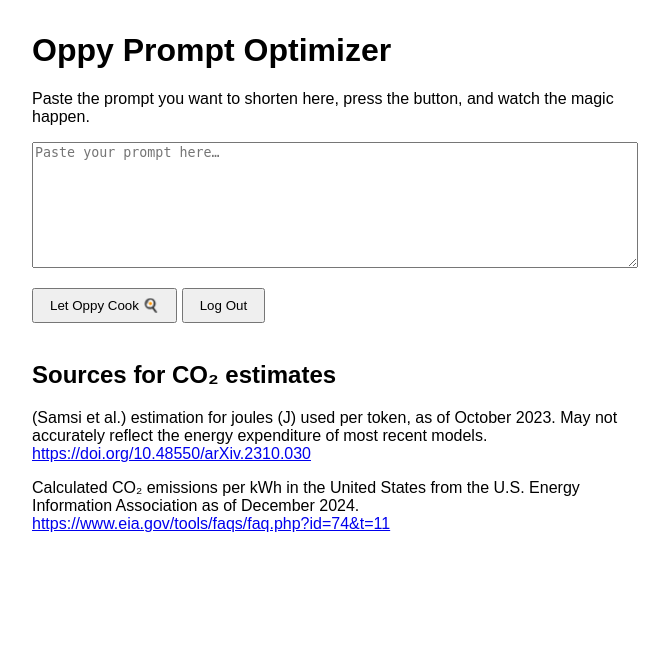
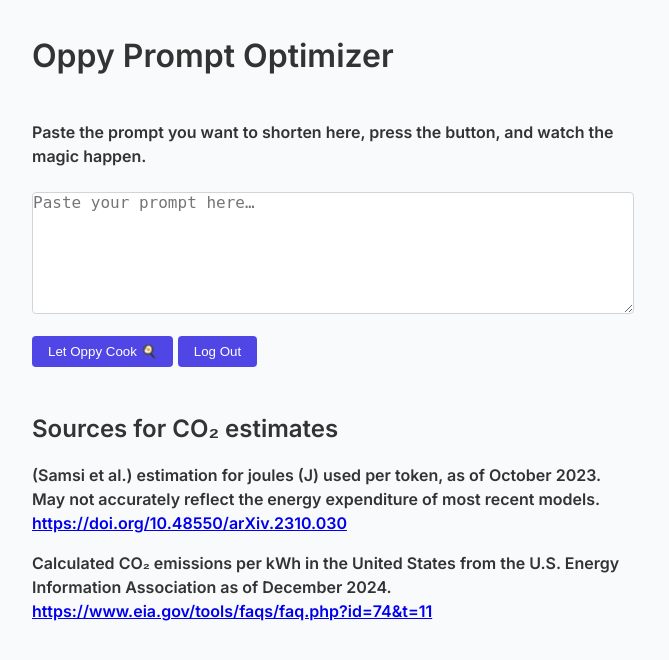
Before and after one commit to noahninja375/Oppy, a Flask app: page / in a window 1280 px wide. Shown: the top 660 px of the page, without its empty margins (308-977 px from the left). Run offline with Flask 3, Linux system fonts and the light colour scheme; the visitor is signed in with stand-in values (Sample User, id 1).

Commit message:
Updated 5/29

```diff
--- a/static/style.css
+++ b/static/style.css
@@ -20,6 +20,53 @@ body { font-family: sans-serif; max-width: 600px; margin: 2rem auto; }
 @keyframes indeterminate {
   0%   { transform: translateX(-100%); }
   100% { transform: translateX(100%); }
+}
+
+:root {
+  --color-primary: #4f46e5;
+  --color-accent: #10b981;
+  --color-bg: #f9fafb;
+  --color-text: #111827;
+}
+
+textarea {
+  width: 100%;
+  border: 1px solid #d1d5db;
+  border-radius: 4px;
+  padding: var(--space-sm);
+  font-size: 1rem;
+}
+textarea:focus {
+  outline: none;
+  border-color: var(--color-primary);
+  box-shadow: 0 0 0 2px rgba(79,70,229,0.2);
+}
+
+body {
+  background: var(--color-bg);
+}
+button {
+  background: var(--color-primary);
+  color: #fff;
+  border: none;
+  border-radius: 4px;
+  padding: var(--space-sm) var(--space-md);
+  cursor: pointer;
+}
+button:hover {
+  background: #4338ca;
+}
+
+
+
+body {
+  font-family: 'Inter', sans-serif;
+  color: #333;
+  line-height: 1.5;
+}
+h1, h2, h3, h4, p {
+  font-weight: 600;
+  margin-bottom: var(--space-md);
 }
 
 textarea { width: 100%; height: 120px; margin-bottom: 1rem; }
--- a/templates/index.html
+++ b/templates/index.html
@@ -3,6 +3,7 @@
 <head>
   <meta charset="UTF-8" />
   <link rel="stylesheet" href="static/style.css">
+  <link href="https://fonts.googleapis.com/css2?family=Inter:wght@400;600&display=swap" rel="stylesheet">
   <title>OppyBot</title>
   <!--
   <style>
@@ -40,7 +41,9 @@
   <audio id="heal-sound" src="/static/111-pokemon-recovery.mp3" preload="auto"></audio>
 
   <h1>Oppy Prompt Optimizer</h1>
+  <br>
   <p>Paste the prompt you want to shorten here, press the button, and watch the magic happen.</p>
+  <br>
   <progress id="loadingBar" max="100"></progress>
 
   <textarea id="promptInput" placeholder="Paste your prompt here…"></textarea>
@@ -74,15 +77,20 @@
   -->
 <br>
 <button onclick="optimize()">Let Oppy Cook 🍳</button>
+<button onclick=logout()>Log Out</button>
 
 <div id="result">
   <h2 id="currentPrompt">Optimized Prompt</h2>
+  <p>Select the one you want!</p>
   <h4 id="avg">Average tokens saved (0%)</h4>
 
   <div class="output">
+
     <button id="prevBtn" disabled>◀</button>
+    <button id="nextBtn" disabled>▶</button>
+    <br>
     <pre id="optimizedOutput"></pre>
-    <button id="nextBtn" disabled>▶</button>
+
     <br>
     <br>
     <button class="copy-btn" onclick="copy()">Copy to Clipboard</button>
@@ -107,6 +115,7 @@
     <tr><th>Model</th><th>Dollars Saved (USD)</th></tr>
   </thread></table>
     <h4 id="carbon">Oppy's CO₂ expenditure for THIS request: 0 kg</h4>
+    <br>
   <!--
   <p id="stats">
 
@@ -152,7 +161,7 @@ async function optimize() {
   const data = await res.json();
   console.log("API payload:", data);
 
-  optimizedPrompts = data.optimized_ops;      // your array of 3
+  optimizedPrompts = data.optimized_ops;      // array of 3
   tokenSavings     = data.token_savings;
   dollarSavings    = data.dollar_savings;
   carbonSavings    = data.carbon_savings;
@@ -192,7 +201,7 @@ function renderUserCarbon(){
 }
 
 function renderAvg(){
-  document.getElementById("avg").innerText = `Average tokens saved (${avgSavings[currentIndex]}%)`;
+  document.getElementById("avg").innerText = `Average token reduction (${avgSavings[currentIndex]}%)`;
 }
 
 function renderOutput() {
@@ -280,11 +289,11 @@ async function logout() {
   try {
     const res = await fetch('/logout', {
       method: 'POST',
-      credentials: 'include',               // send your session cookie
+      credentials: 'include',               // send session cookie
       headers: { 'Content-Type': 'application/json' }
     });
     if (res.ok) {
-      // server cleared your session → send you back to login
+      // server cleared session → send back to login
       window.location.href = '/login';
     } else {
       console.error('Logout failed:', await res.text());
@@ -335,7 +344,8 @@ async function logout() {
 
 
   </script>
-  <button onclick=logout()>Log Out</button>
+
+
 </body>
 
 <footer>
--- a/templates/login.html
+++ b/templates/login.html
@@ -2,6 +2,7 @@
 <html lang="en">
 <head>
   <link rel="stylesheet" href="static/style.css">
+  <link href="https://fonts.googleapis.com/css2?family=Inter:wght@400;600&display=swap" rel="stylesheet">
   <meta charset="UTF-8" />
 
   <title>Oppy Login</title>
@@ -16,6 +17,7 @@
 </head>
 <body>
   <link rel="stylesheet" href="static/style.css">
+  <link href="https://fonts.googleapis.com/css2?family=Inter:wght@400;600&display=swap" rel="stylesheet">
   <h1>Oppy Login</h1>
   {% if error %}
     <p class="error">{{ error }}</p>
```
